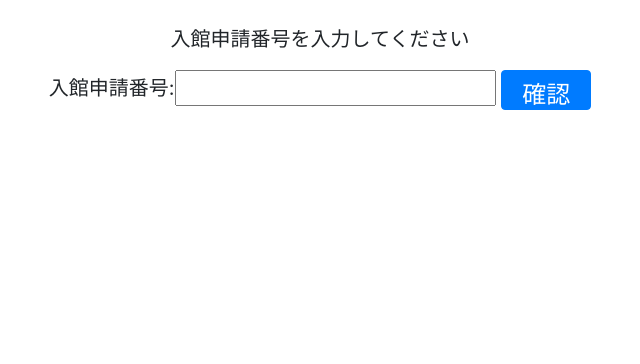
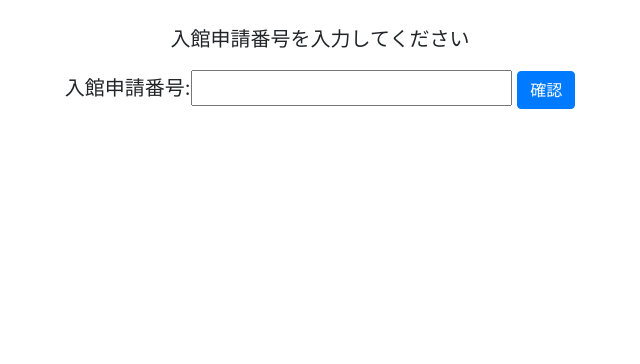
Before and after one commit to t17cs046/t17cs046, a Django app: page /admissionapplication/entrance in a window 1280 px wide. Shown: the part 56-420 px from the top of the page, without its empty margins (320-960 px from the left). After the commit the page ends 165 px from the top, so only its background shows below. Run offline with Django 3.2, Linux system fonts and the light colour scheme; some libraries are stand-ins or nearby versions.

Commit message:
[fix]entranceのスタイルの修正

```diff
--- a/AdmissionApplication/templates/AdmissionApplication/entrance.html
+++ b/AdmissionApplication/templates/AdmissionApplication/entrance.html
@@ -5,30 +5,24 @@
 {% block main %}
 <form class="ui form" action="{% url 'entrance' %}" method="post">
 {% csrf_token %}
-<head>
-    <!-- Required meta tags -->
-    <meta charset="utf-8">
-    <meta name="viewport" content="width=device-width, initial-scale=1, shrink-to-fit=no">
 
-    <!-- Bootstrap CSS -->
-    <link rel="stylesheet" href="https://stackpath.bootstrapcdn.com/bootstrap/4.1.3/css/bootstrap.min.css" integrity="sha384-MCw98/SFnGE8fJT3GXwEOngsV7Zt27NXFoaoApmYm81iuXoPkFOJwJ8ERdknLPMO" crossorigin="anonymous">
-    <link rel="stylesheet" href="https://use.fontawesome.com/releases/v5.4.2/css/all.css" integrity="sha384-/rXc/GQVaYpyDdyxK+ecHPVYJSN9bmVFBvjA/9eOB+pb3F2w2N6fc5qB9Ew5yIns" crossorigin="anonymous">
-</head>
-<body style="height:1250px;">
 <div class="container" style="text-align:center;font-size:20px;">
 <p >入館申請番号を入力してください</p>
+<div>
+
 {{ form }}
 
-<button type="submit" class="btn btn-primary" style="width:90px; height:40px; font-size:1.2em;"background-color:orange;color:white; >確認</botton>
+<button type="submit" class="btn btn-primary">確認</botton>
+</div>
+
+<br />
  {% if messages %}
 {% for message in messages %}
-      <p><font size="2px" color="red"> {{ message }}</font></p>
+      <div class="alert alert-danger" role="alert">{{ message }}</div>
         {% endfor %}
  {% endif %}
  </div>
 
-
- </body>
 </form>
 
 {% endblock %}
```
